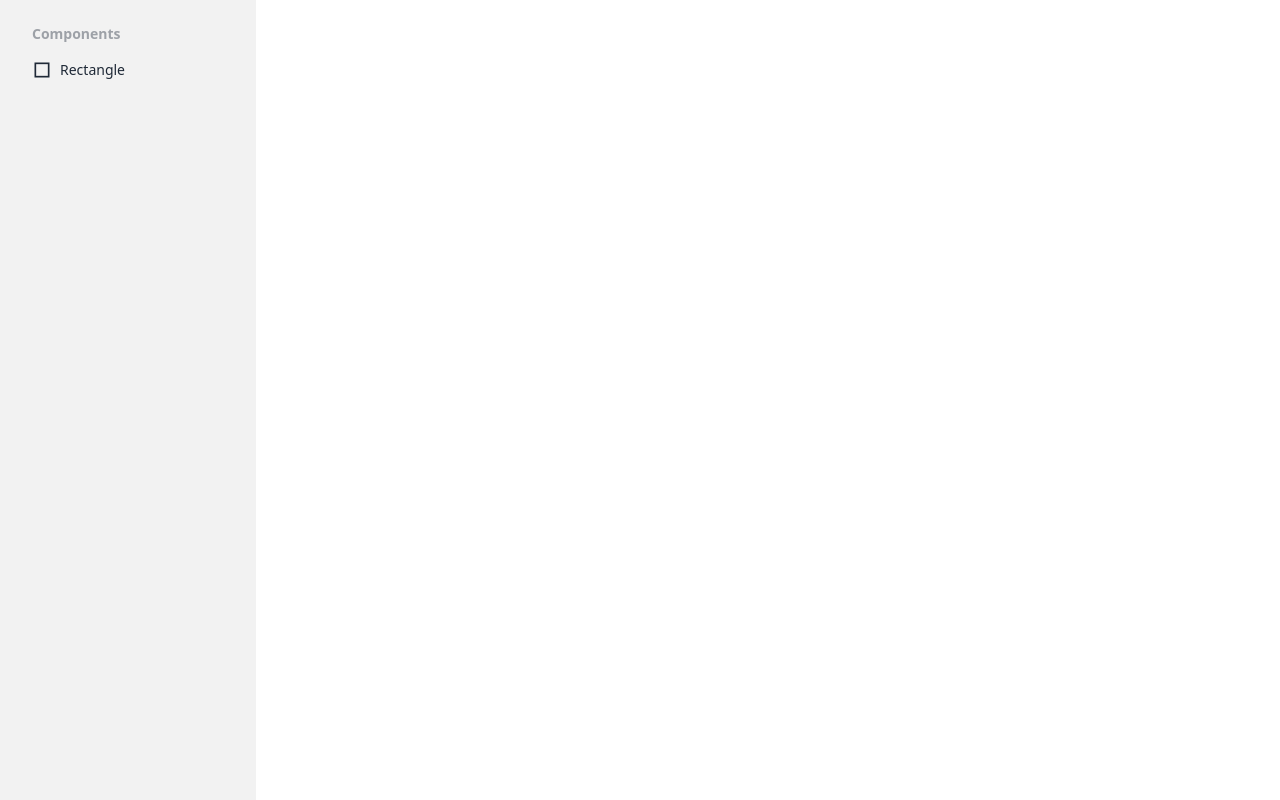
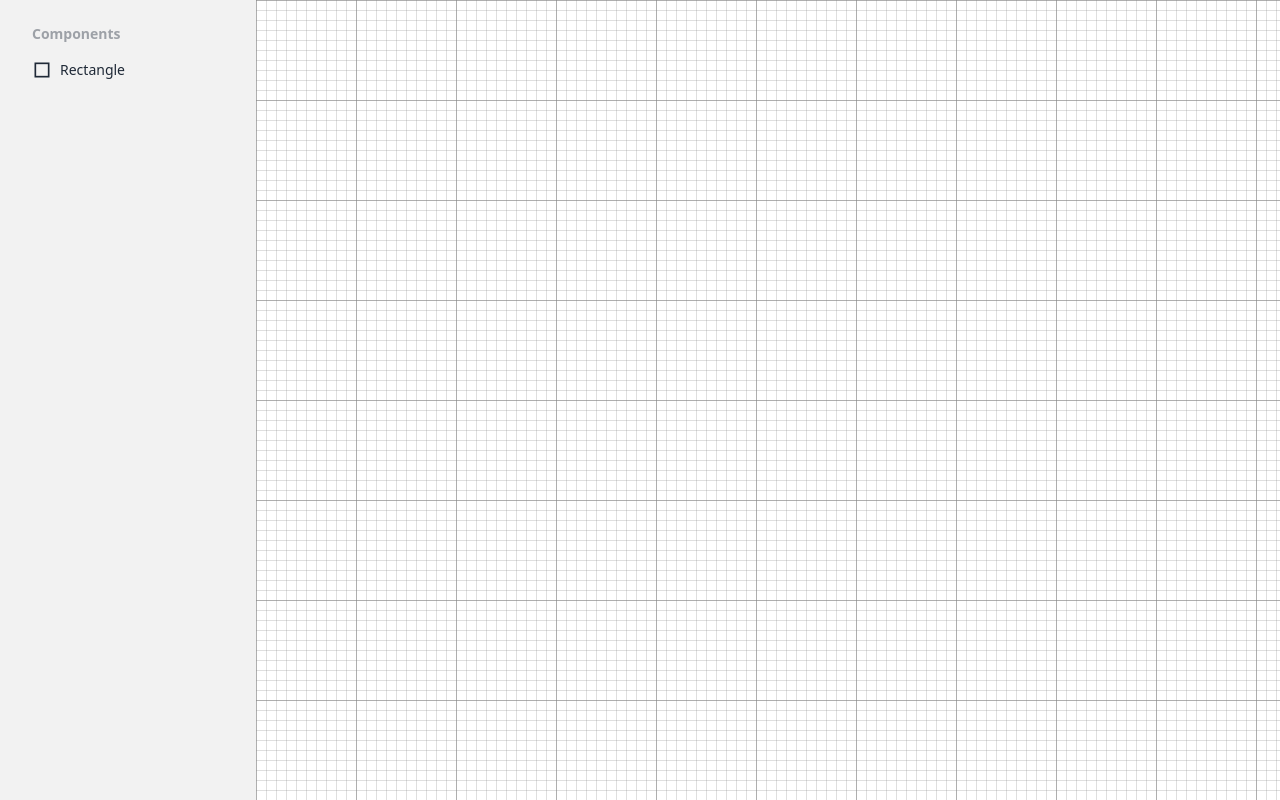
Before and after one commit to gabrielscapim/soft-board, a React (Vite) app: page / in a window 1280 px wide. Built offline with nearby package versions, Linux system fonts and the light colour scheme; the HTML template or start-up script is replaced by a standard one.

Commit message:
Create board

```diff
--- a/src/App.tsx
+++ b/src/App.tsx
@@ -1,10 +1,12 @@
-import { ComponentsDrawer } from './components'
+import { Board, ComponentsDrawer } from './components'
 import './index.css'
 
 function App () {
   return (
     <>
-      <ComponentsDrawer />
+      <ComponentsDrawer>
+        <Board />
+      </ComponentsDrawer>
     </>
   )
 }
--- /dev/null
+++ b/src/components/Board/Board.tsx
@@ -0,0 +1,54 @@
+const SMALLER_GRID = 10
+const BIGGER_GRID = 10 * SMALLER_GRID
+
+// https://stackoverflow.com/questions/14208673/how-to-draw-grid-using-html5-and-canvas-or-svg
+export function Board () {
+  return (
+    <svg
+      width="100%"
+      height="100%"
+    >
+      <defs>
+        {/* Smaller squares */}
+        <pattern
+          id="smallGrid"
+          width={SMALLER_GRID}
+          height={SMALLER_GRID}
+          patternUnits="userSpaceOnUse"
+        >
+          <path
+            d={`M ${SMALLER_GRID} 0 L 0 0 0 ${SMALLER_GRID}`}
+            fill="none"
+            stroke="gray"
+            stroke-width="0.5"
+          />
+        </pattern>
+
+        {/* Bigger squares */}
+        <pattern
+          id="grid"
+          width={BIGGER_GRID}
+          height={BIGGER_GRID}
+          patternUnits="userSpaceOnUse"
+        >
+          <rect
+            width={BIGGER_GRID}
+            height={BIGGER_GRID}
+            fill="url(#smallGrid)"
+          />
+          <path
+            d={`M ${BIGGER_GRID} 0 L 0 0 0 ${BIGGER_GRID}`}
+            fill="none"
+            stroke="gray"
+            stroke-width="1"
+          />
+        </pattern>
+      </defs>
+      <rect
+        width="100%"
+        height="100%"
+        fill="url(#grid)"
+      />
+    </svg>
+  )
+}
--- /dev/null
+++ b/src/components/Board/index.ts
@@ -0,0 +1 @@
+export * from './Board'
--- a/src/components/ComponentsDrawer/ComponentsDrawer.tsx
+++ b/src/components/ComponentsDrawer/ComponentsDrawer.tsx
@@ -1,11 +1,14 @@
-import { createElement } from 'react'
+import { createElement, PropsWithChildren } from 'react'
 import { FLEX_COMPONENT_ICONS, FLEX_COMPONENT_NAMES } from '../../flex-components'
 import { FlexComponentType } from '../../types'
 
-export function ComponentsDrawer () {
+export function ComponentsDrawer (props: PropsWithChildren) {
   return (
-    <div className="drawer lg:drawer-open">
+    <div className="drawer lg:drawer-open h-screen">
       <input type="checkbox" className="drawer-toggle" />
+      <div className="drawer-content flex flex-col items-center justify-between">
+        {props.children}
+      </div>
       <div className="drawer-side">
         <ul className="menu bg-base-200 text-base-content min-h-full w-64 p-4">
           <li className="menu-title">Components</li>
--- a/src/components/index.ts
+++ b/src/components/index.ts
@@ -1 +1,2 @@
+export * from './Board'
 export * from './ComponentsDrawer'
```
